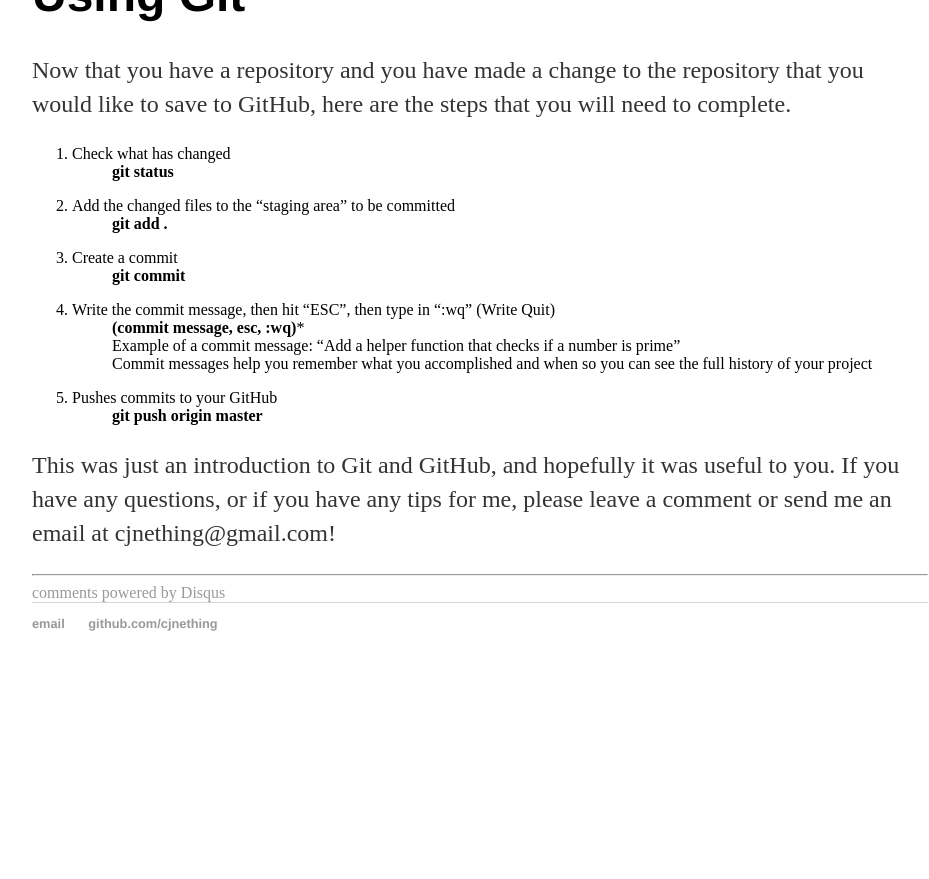
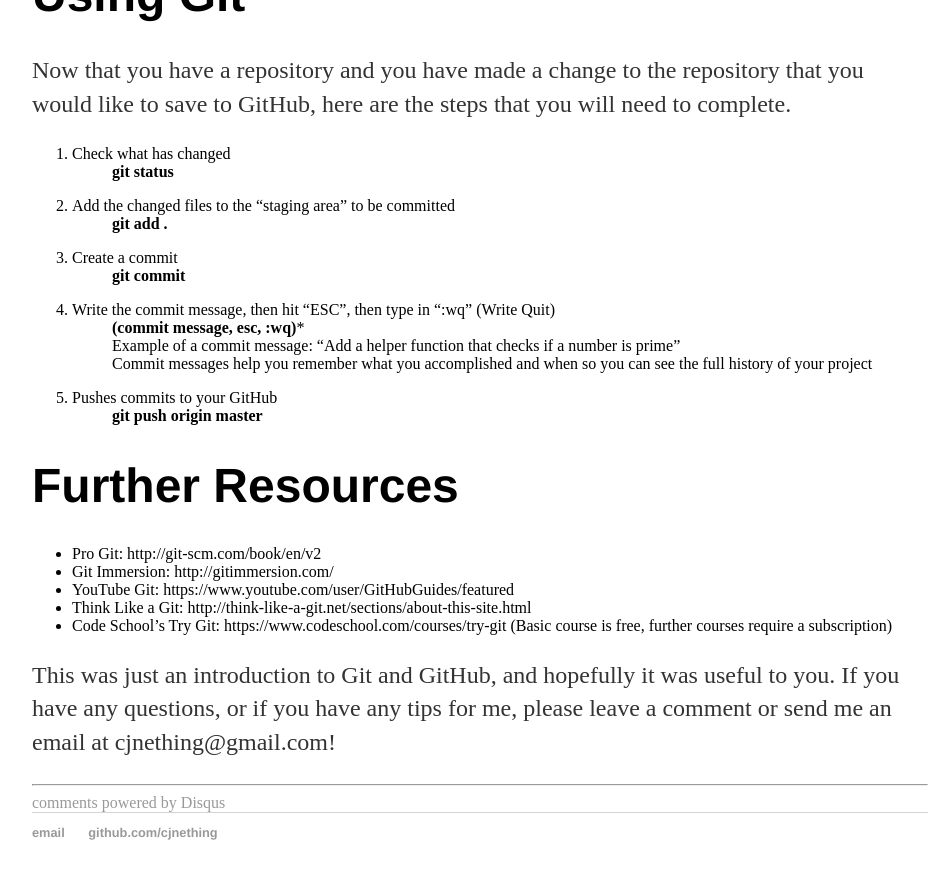
Before and after one commit to cjnething/cjnething.github.io, a Jekyll site: the page built from _posts/2015-07-15-getting-started-with-git-and-github.md, in a window 1280 px wide and 900 px high, scrolled down 3165 px. Shown: the top 879 px of the window, without its empty margins (160-1089 px from the left). Built offline with Jekyll 4.4.1, drawn with Linux system fonts in a browser that asks for light colours; comment, search, counter and statistics services are not loaded; before the commit the page ends 3856 px from its top, so only the background shows below that.

Commit message:
(feat) Add further resources for Git/GitHub post

```diff
--- a/_posts/2015-07-15-getting-started-with-git-and-github.md
+++ b/_posts/2015-07-15-getting-started-with-git-and-github.md
@@ -92,5 +92,12 @@ Now that you have a repository and you have made a change to the repository that
 : **git push origin master**
 
 
+# Further Resources
+- Pro Git: http://git-scm.com/book/en/v2
+- Git Immersion: http://gitimmersion.com/
+- YouTube Git: https://www.youtube.com/user/GitHubGuides/featured
+- Think Like a Git: http://think-like-a-git.net/sections/about-this-site.html
+- Code School’s Try Git: https://www.codeschool.com/courses/try-git (Basic course is free, further courses require a subscription)
+
 
 This was just an introduction to Git and GitHub, and hopefully it was useful to you. If you have any questions, or if you have any tips for me, please leave a comment or send me an email at cjnething@gmail.com!
```
Also changed, not shown: _posts/2015-07-17-get-started-with-chrome-developer-tools.md (+1 -2 lines).
